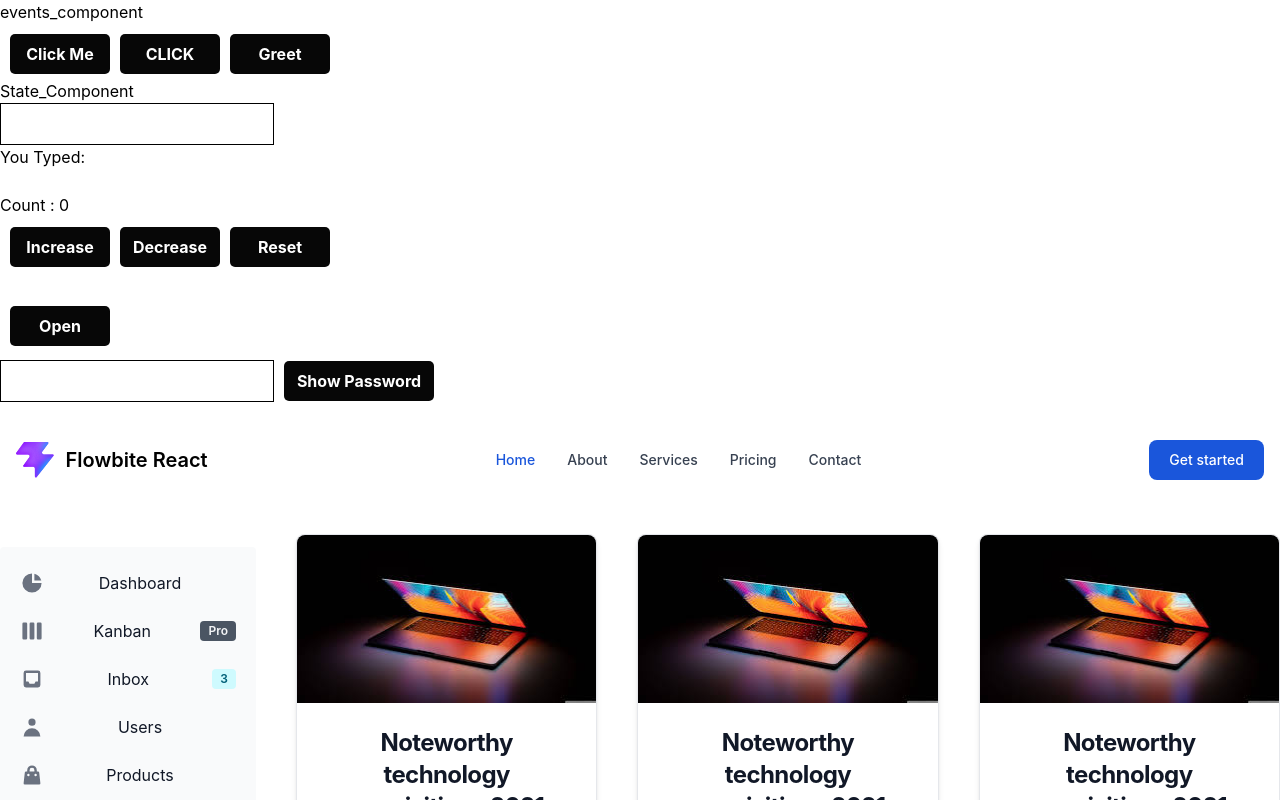
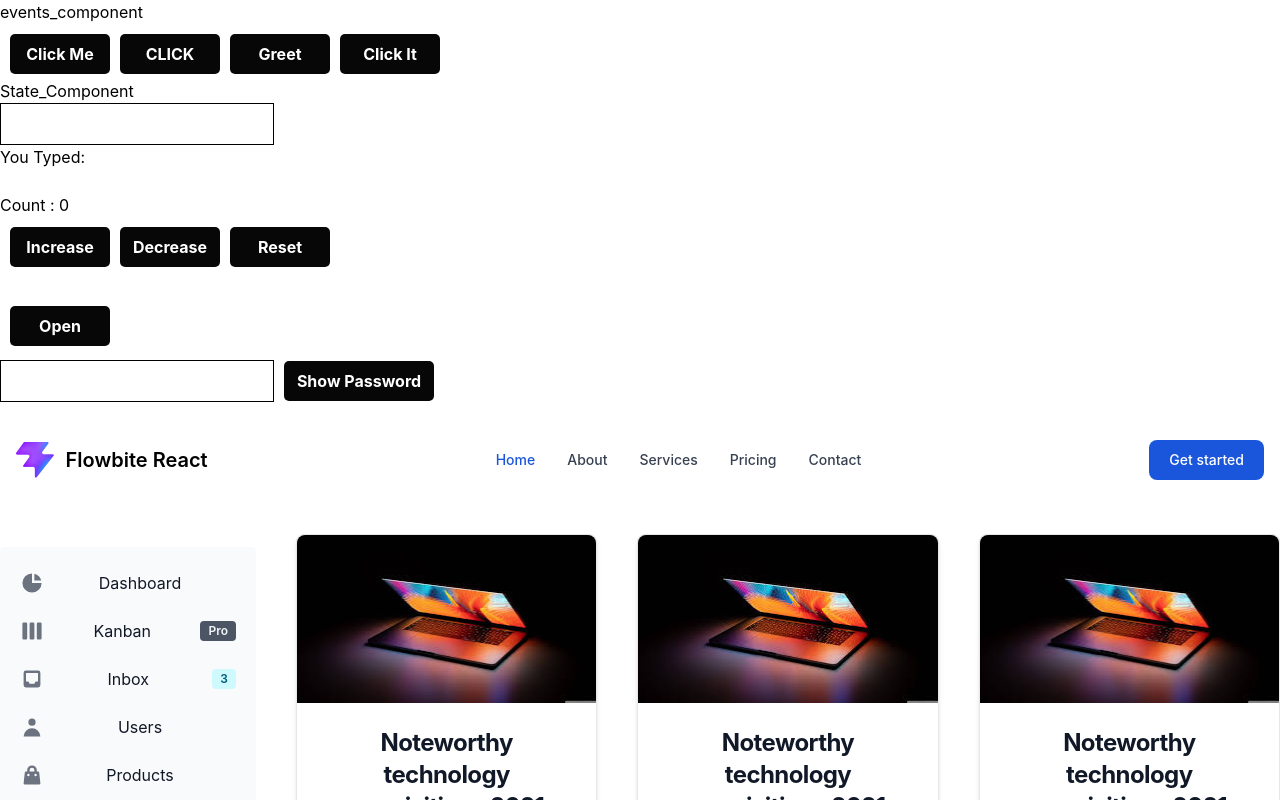
Before and after one commit to eshapatel2005/React_JS_Dashboard_Flowbite_Props, a React (Vite) app: page / in a window 1280 px wide. Shown: the top 800 px of the page. Built offline with nearby package versions, Linux system fonts and the light colour scheme.

Commit message:
Synthetic Event

```diff
--- a/src/components/Events_Component.jsx
+++ b/src/components/Events_Component.jsx
@@ -11,9 +11,17 @@ function Event_Component() {
     const greetUser = (name) => {
         alert(`Hello ${name}`);
     }
+
+    // SyntheticEvent
+    const handleEvent = (event) => {
+        console.log(event);
+    }
+
   return (
     <>
         <div>events_component</div>
+
+        {/* Event handling with function */}
         <button className="btn1" onClick={handleClick}>Click Me</button>
 
         {/* Event handling with inline function */}
@@ -21,6 +29,9 @@ function Event_Component() {
 
         {/* Event handling with inline function */}
         <button className="btn1" onClick={() => greetUser("ESHA")}>Greet</button>
+
+        {/* Event handling with inline function and passing event object */}
+        <button className="btn1" onClick={handleEvent}>Click It</button>
     </>
   )
 }
```
